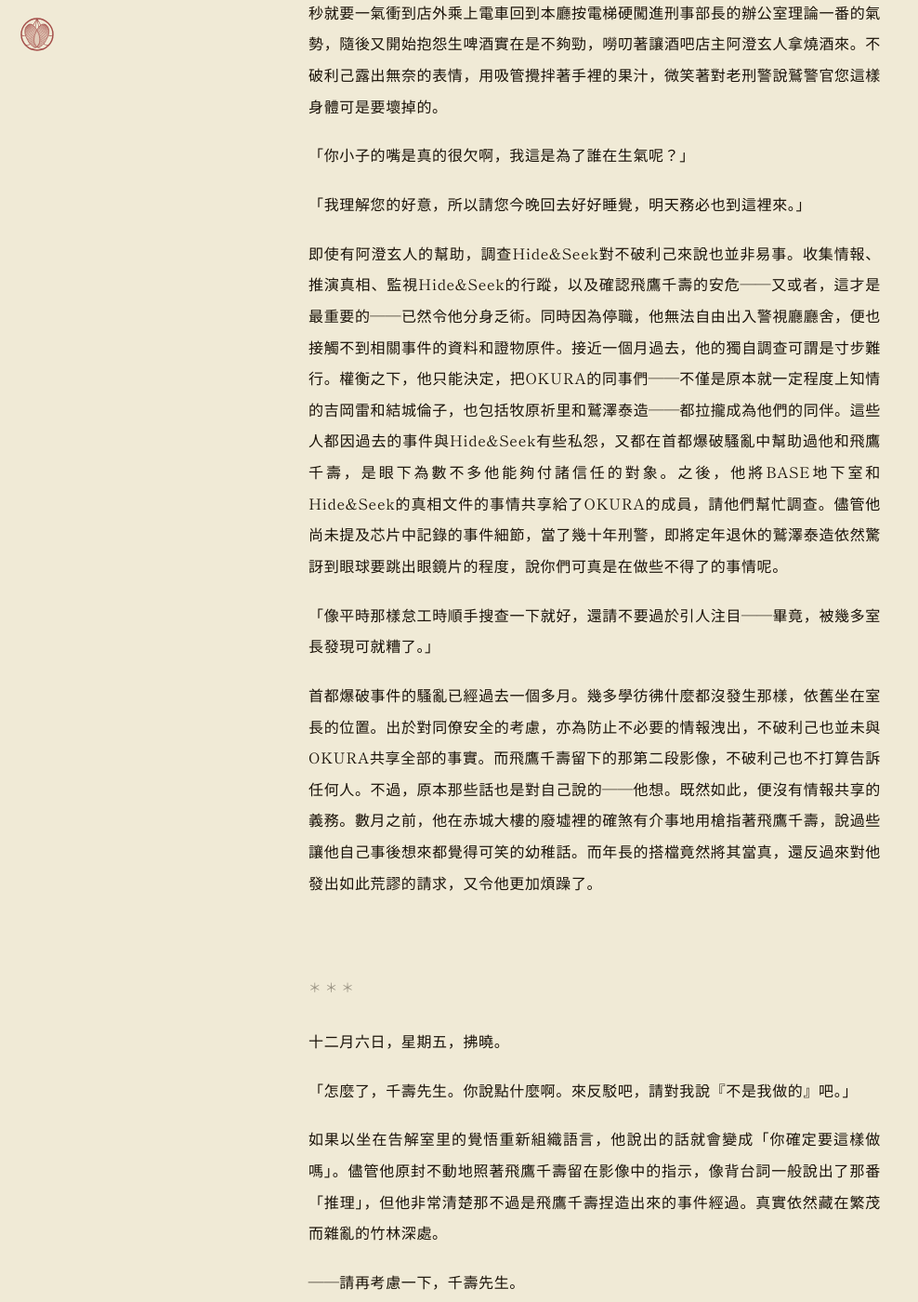
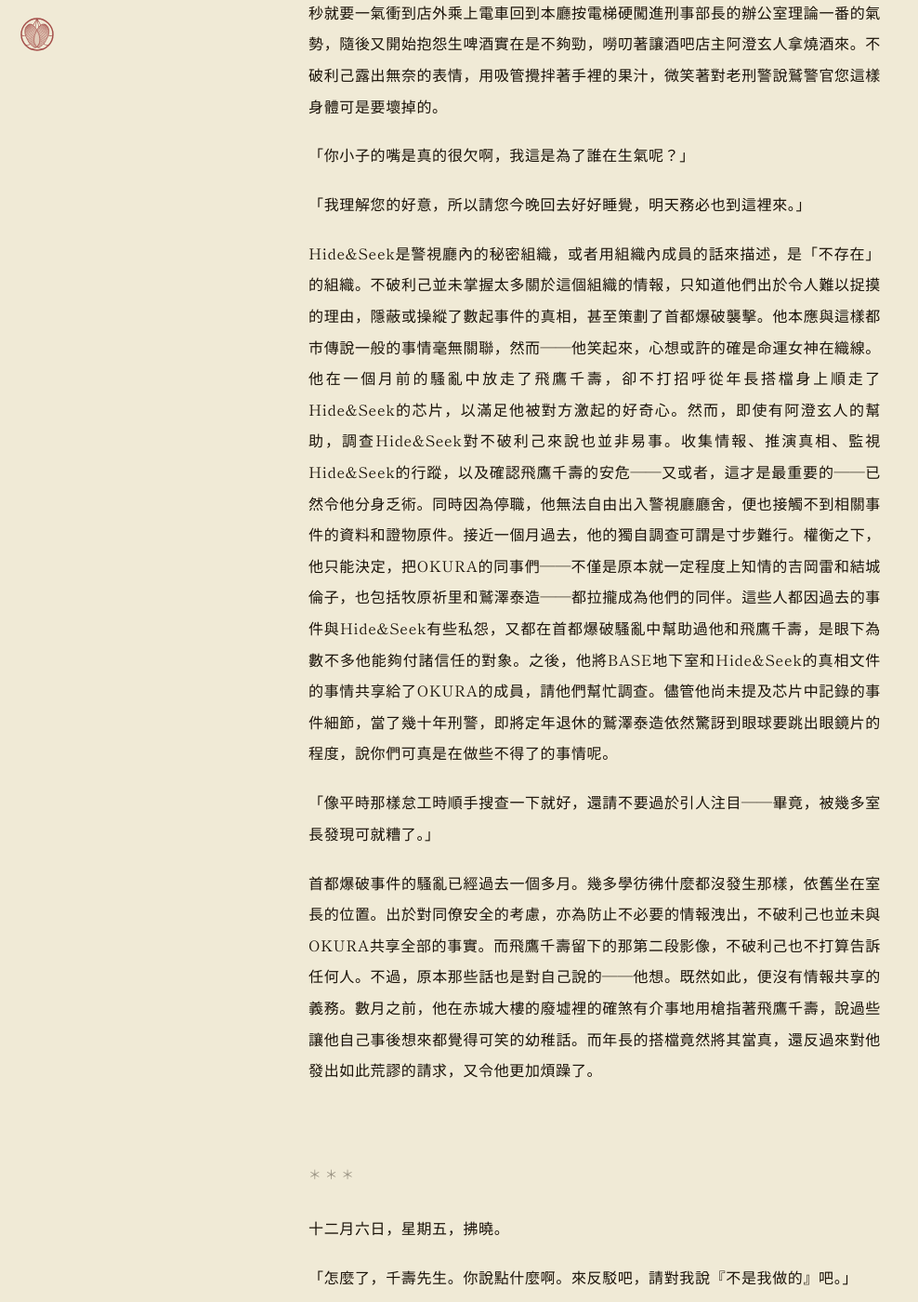
Before and after one commit to AriaYura/eternalnessstudy, a Jekyll site: the page built from posts/takeyabunotsuki/t-01.md, in a window 1280 px wide and 1400 px high, scrolled down 2729 px. Shown: the whole window at 93% size, without its empty margins (0-988 px from the left). Built offline with Jekyll 4.4.1, drawn with Linux system fonts in a browser that asks for light colours; some web fonts are replaced.

Commit message:
update t-01-01 0616

```diff
--- a/posts/takeyabunotsuki/t-01.md
+++ b/posts/takeyabunotsuki/t-01.md
@@ -54,7 +54,7 @@ permalink: /posts/takeyabunotsuki/t-01/
 
 「我理解您的好意，所以請您今晚回去好好睡覺，明天務必也到這裡來。」
 
-即使有阿澄玄人的幫助，調查Hide&Seek對不破利己來說也並非易事。收集情報、推演真相、監視Hide&Seek的行蹤，以及確認飛鷹千壽的安危——又或者，這才是最重要的——已然令他分身乏術。同時因為停職，他無法自由出入警視廳廳舍，便也接觸不到相關事件的資料和證物原件。接近一個月過去，他的獨自調查可謂是寸步難行。權衡之下，他只能決定，把OKURA的同事們——不僅是原本就一定程度上知情的吉岡雷和結城倫子，也包括牧原祈里和鷲澤泰造——都拉攏成為他們的同伴。這些人都因過去的事件與Hide&Seek有些私怨，又都在首都爆破騷亂中幫助過他和飛鷹千壽，是眼下為數不多他能夠付諸信任的對象。之後，他將BASE地下室和Hide&Seek的真相文件的事情共享給了OKURA的成員，請他們幫忙調查。儘管他尚未提及芯片中記錄的事件細節，當了幾十年刑警，即將定年退休的鷲澤泰造依然驚訝到眼球要跳出眼鏡片的程度，說你們可真是在做些不得了的事情呢。
+Hide&Seek是警視廳內的秘密組織，或者用組織內成員的話來描述，是「不存在」的組織。不破利己並未掌握太多關於這個組織的情報，只知道他們出於令人難以捉摸的理由，隱蔽或操縱了數起事件的真相，甚至策劃了首都爆破襲擊。他本應與這樣都市傳說一般的事情毫無關聯，然而——他笑起來，心想或許的確是命運女神在織線。他在一個月前的騷亂中放走了飛鷹千壽，卻不打招呼從年長搭檔身上順走了Hide&Seek的芯片，以滿足他被對方激起的好奇心。然而，即使有阿澄玄人的幫助，調查Hide&Seek對不破利己來說也並非易事。收集情報、推演真相、監視Hide&Seek的行蹤，以及確認飛鷹千壽的安危——又或者，這才是最重要的——已然令他分身乏術。同時因為停職，他無法自由出入警視廳廳舍，便也接觸不到相關事件的資料和證物原件。接近一個月過去，他的獨自調查可謂是寸步難行。權衡之下，他只能決定，把OKURA的同事們——不僅是原本就一定程度上知情的吉岡雷和結城倫子，也包括牧原祈里和鷲澤泰造——都拉攏成為他們的同伴。這些人都因過去的事件與Hide&Seek有些私怨，又都在首都爆破騷亂中幫助過他和飛鷹千壽，是眼下為數不多他能夠付諸信任的對象。之後，他將BASE地下室和Hide&Seek的真相文件的事情共享給了OKURA的成員，請他們幫忙調查。儘管他尚未提及芯片中記錄的事件細節，當了幾十年刑警，即將定年退休的鷲澤泰造依然驚訝到眼球要跳出眼鏡片的程度，說你們可真是在做些不得了的事情呢。
 
 「像平時那樣怠工時順手搜查一下就好，還請不要過於引人注目——畢竟，被幾多室長發現可就糟了。」
 
```
